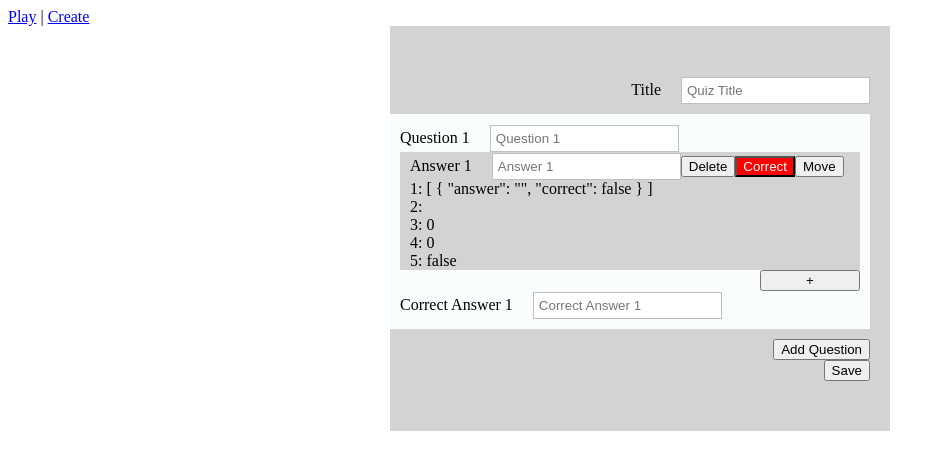
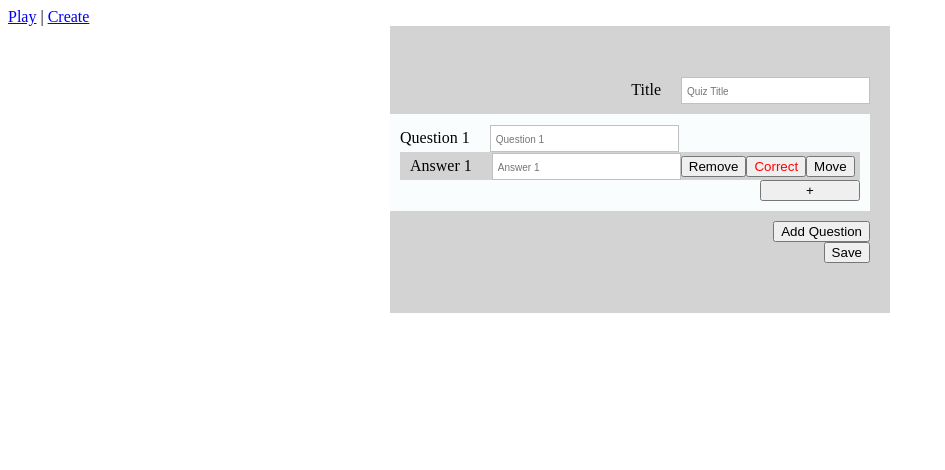
Before and after one commit to Robovize/github-quiz-my, a Vue app: page /create in a window 1280 px wide. Shown: the top 470 px of the page, without its empty margins (0-945 px from the left). Built offline with nearby package versions, Linux system fonts and the light colour scheme.

Commit message:
Finished creation

```diff
--- a/package.json
+++ b/package.json
@@ -7,6 +7,7 @@
     "preview": "vite preview --port 5050"
   },
   "dependencies": {
+    "jsstore": "^4.3.8",
     "vue": "^3.2.31",
     "vue-axios": "^3.4.1",
     "vue-router": "^4.0.13"
@@ -14,6 +15,7 @@
   "devDependencies": {
     "@vitejs/plugin-vue": "^2.3.1",
     "axios": "^0.27.2",
+    "file-loader": "^6.2.0",
     "vite": "^2.9.1"
   }
 }
--- a/src/components/Create.vue
+++ b/src/components/Create.vue
@@ -22,8 +22,7 @@ const save = async () => {
   await axios
       .post('http://127.0.0.1:8000/api/quiz/store', {
         newTitle: title.value,
-        question1: questions[0].answers.value,
-        question2: questions[1].answers.value
+        newContent: questions.value
       })
       .then(response => {
         console.log(response)
@@ -45,25 +44,33 @@ const addQuestion = () => {
   });
 }
 
-const addAnswer = (index) => {
-  questions.value[index].answers.push({
+const addAnswer = (answerGroupIndex) => {
+  questions.value[answerGroupIndex].answers.push({
     answer: '',
     correct: false
   });
   console.log("--")
-  console.log(questions.value[index].answers)
+  console.log(questions.value[answerGroupIndex].answers)
   console.log("--")
 }
 
-const setCorrectAnswer = (index, index2) => {
-  questions.value[index2].answers.correct = !questions.value[index2].answers.correct;
-  console.log("--")
-  console.log(questions.value[index.value].answers[index2].correct)
-  console.log(questions.value[index].answers.correct)
-  console.log(questions.value[index].answers)
-  console.log(questions.value[index])
-  console.log(questions.value)
-  console.log("--")
+const setCorrectAnswer = (answerGroupIndex, answerInputIndex) => {
+  questions.value[answerGroupIndex].answers[answerInputIndex].correct = !questions.value[answerGroupIndex].answers[answerInputIndex].correct;
+  // console.log("-------------------")
+  // console.log(questions.value[answerGroupIndex])
+  // console.log(questions.value)
+  // console.log(answerGroupIndex)
+  // console.log(answerInputIndex)
+  // console.log("-------------------")
+  // console.log(questions.value[index.value].answers[answerInputIndex].correct)
+  // console.log(questions.value[index].answers.correct)
+  // console.log(questions.value[index].answers)
+}
+
+const removeAnswer = (answerGroupIndex, answerInputIndex) => {
+  questions.value[answerGroupIndex].answers.splice(answerInputIndex, 1);
+  // console.log(answerInputIndex)
+  // console.log(questions.value[answerGroupIndex].answers)
 }
 
 </script>
@@ -73,35 +80,25 @@ const setCorrectAnswer = (index, index2) => {
       <input v-model="title" id="quiz-title" type="text" placeholder="Quiz Title" class="form-input">
     </label>
 
-    <div v-for="(answerGroup, index) in questions" :key="index" class="answerGroup">
-      <label for="quiz-title" class="answerLabel"><span>Question {{ index + 1 }}</span>
-        <input v-model="questions[index].question" :id="`question${(index+1)}`" type="text" :placeholder="`Question ${(index+1)}`" class="form-input">
+    <div v-for="(answerGroup, answerGroupIndex) in questions" :key="answerGroupIndex" class="answerGroup">
+      <label :for="`question${(answerGroupIndex+1)}`" class="answerLabel"><span>Question {{ answerGroupIndex + 1 }}</span>
+        <input v-model="questions[answerGroupIndex].question" :id="`question${(answerGroupIndex+1)}`" type="text" :placeholder="`Question ${(answerGroupIndex+1)}`" class="form-input">
       </label>
 
 
-      <div v-for="(answerInput, index2) in questions[index].answers" :key="index2" class="answer">
-        <label for="quiz-title" class="answerLabel"><span>Answer {{ index2 + 1 }}</span>
-          <input v-model="answerInput.answer" :id="`answer${(index+1)}`" type="text" :placeholder="`Answer ${(index+1)}`" class="form-input">
+      <div v-for="(answerInput, answerInputIndex) in questions[answerGroupIndex].answers" :key="answerInputIndex" class="answer">
+        <label :for="`answer${(answerGroupIndex+1)}`" class="answerLabel"><span>Answer {{ answerInputIndex + 1 }}</span>
+          <input v-model="answerInput.answer" :id="`answer${(answerGroupIndex+1)}`" type="text" :placeholder="`Answer ${(answerInputIndex+1)}`" class="form-input">
         </label>
-        <button @click="removeAnswer(index)" >Delete</button>
-        <button @click="setCorrectAnswer(index, index2)" :class="answerInput.correct ? 'setAnswerTrue' : 'setAnswerFalse'">Correct</button>
-        <button @click="moveAnswer(index)" >Move</button>
-        <br>
-        1: {{ questions[index2].answers }}<br>
-        2: {{ questions[index].answers.correct  }}<br>
-        3: {{ index }}<br>
-        4: {{ index2 }}<br>
-        5: {{ answerInput.correct }}
+        <button @click="removeAnswer(answerGroupIndex, answerInputIndex)" >Remove</button>
+        <button @click="setCorrectAnswer(answerGroupIndex, answerInputIndex)" :class="answerInput.correct ? 'setAnswerTrue' : 'setAnswerFalse'">Correct</button>
+        <button @click="moveAnswer(answerGroupIndex)" >Move</button>
       </div>
 
 
       <div style="display: flex; justify-content: flex-end">
-        <button @click="addAnswer(index)" style="width: 100px">+</button>
+        <button @click="addAnswer(answerGroupIndex)" style="width: 100px">+</button>
       </div>
-
-      <label for="quiz-title" class="answerLabel"><span>Correct Answer {{ index + 1 }}</span>
-        <input v-model="questions[index].correct_answer" :id="`correct_answer${(index+1)}`" type="text" :placeholder="`Correct Answer ${(index+1)}`" class="form-input">
-      </label>
 
 
     </div>
@@ -133,6 +130,10 @@ const setCorrectAnswer = (index, index2) => {
   border: 1px solid silver;
 }
 
+.form-input::placeholder {
+font-size: 10px;
+}
+
 .answerGroup {
   width: 100%;
   background: #fafdfe;
@@ -149,12 +150,10 @@ const setCorrectAnswer = (index, index2) => {
 }
 
 .setAnswerTrue{
-  background: green;
-  color: white;
+  color: green;
 }
 
-.setAnswerFalse{
-  background: red;
-  color: white;
+.setAnswerFalse{;
+  color: red;
 }
 </style>
```
Also changed, not shown: src/service/jsstore_con.js (added, +18 -0 lines), 1 other file (tests, documents, lock files or other folders).
